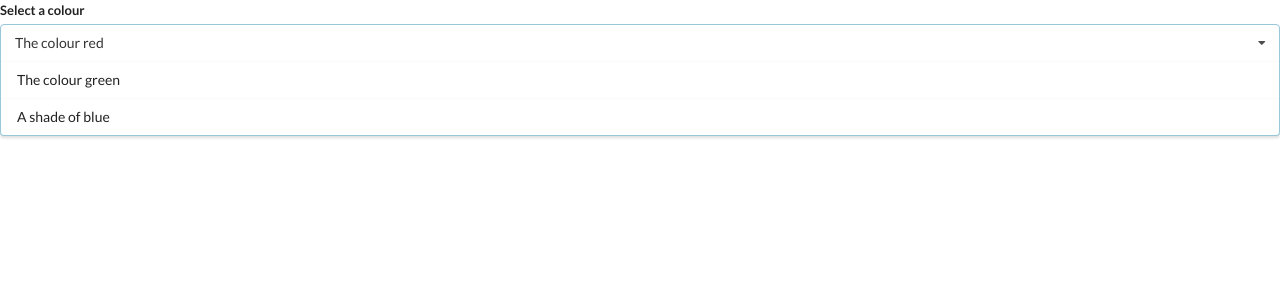
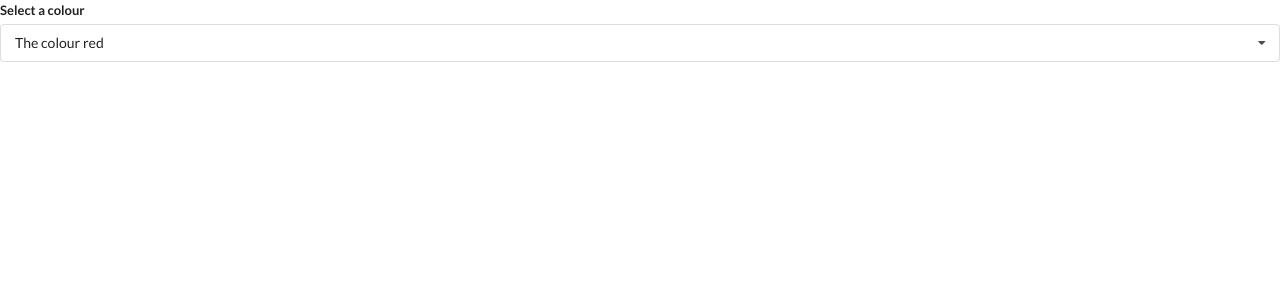
Before and after one commit to itsmoirob/react-widgets, a React (Create React App) app: page / in a window 1280 px wide. Shown: the top 300 px of the page. Built offline with nearby package versions, Linux system fonts and the light colour scheme.

Commit message:
Make dropdown active

```diff
--- a/src/components/Dropdown.js
+++ b/src/components/Dropdown.js
@@ -1,4 +1,4 @@
-import React from 'react';
+import React, { useState } from 'react';
 
 const Dropdown = ({ options, selected, onSelectedChange }) => {
   const renderedOptions = options.map(o => {
@@ -11,14 +11,16 @@
     )
   });
 
+  const [open, setOpen] = useState(false);
+
   return (
     <div className="ui form">
       <div className="field">
         <label className="label">Select a colour</label>
-        <div className="ui selection dropdown visible active">
+        <div onClick={() => setOpen(!open)} className={`ui selection dropdown ${open ? 'visible active' : ''}`}>
           <i className="dropdown icon"></i>
           <div className="text">{selected.label}</div>
-          <div className="menu visible transition">{renderedOptions}</div>
+          <div className={`menu ${open ? 'visible transition' : ''}`}>{renderedOptions}</div>
         </div>
       </div>
     </div>
```
